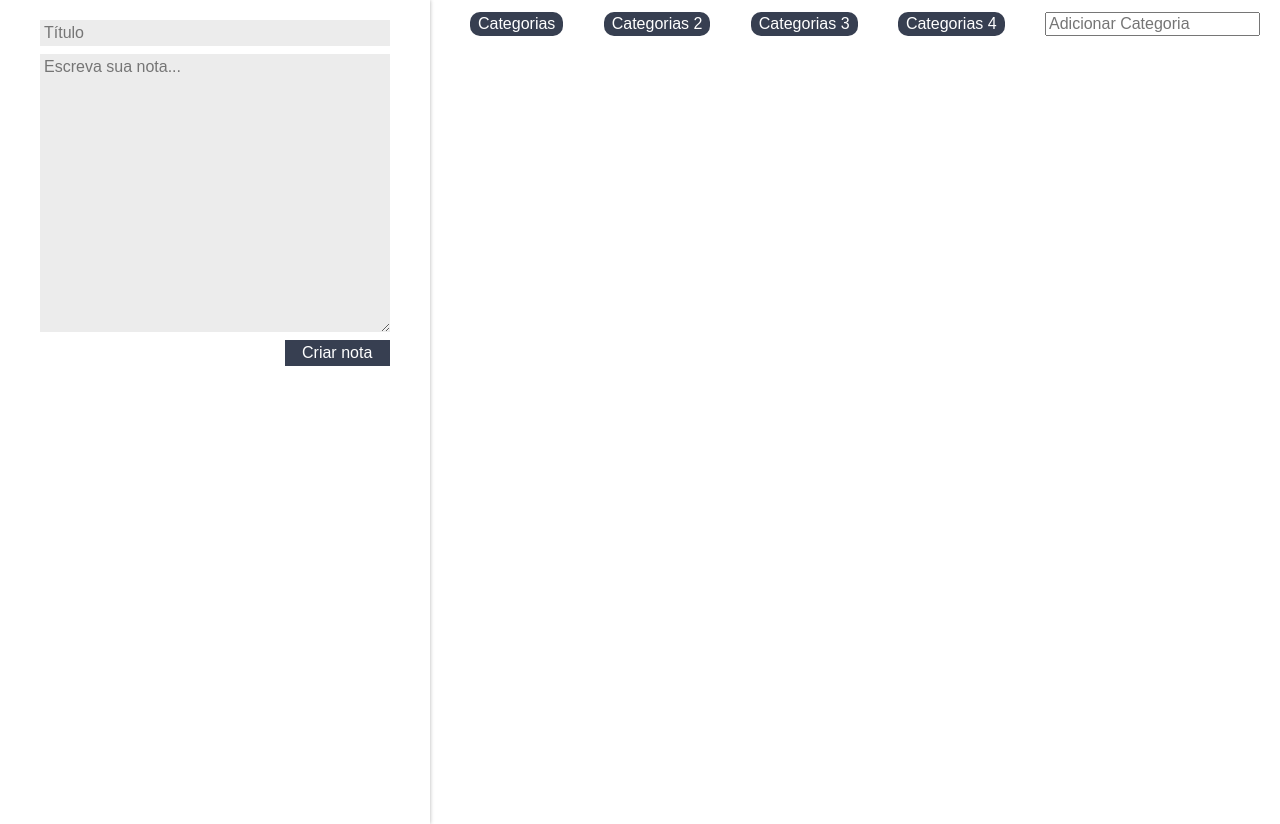
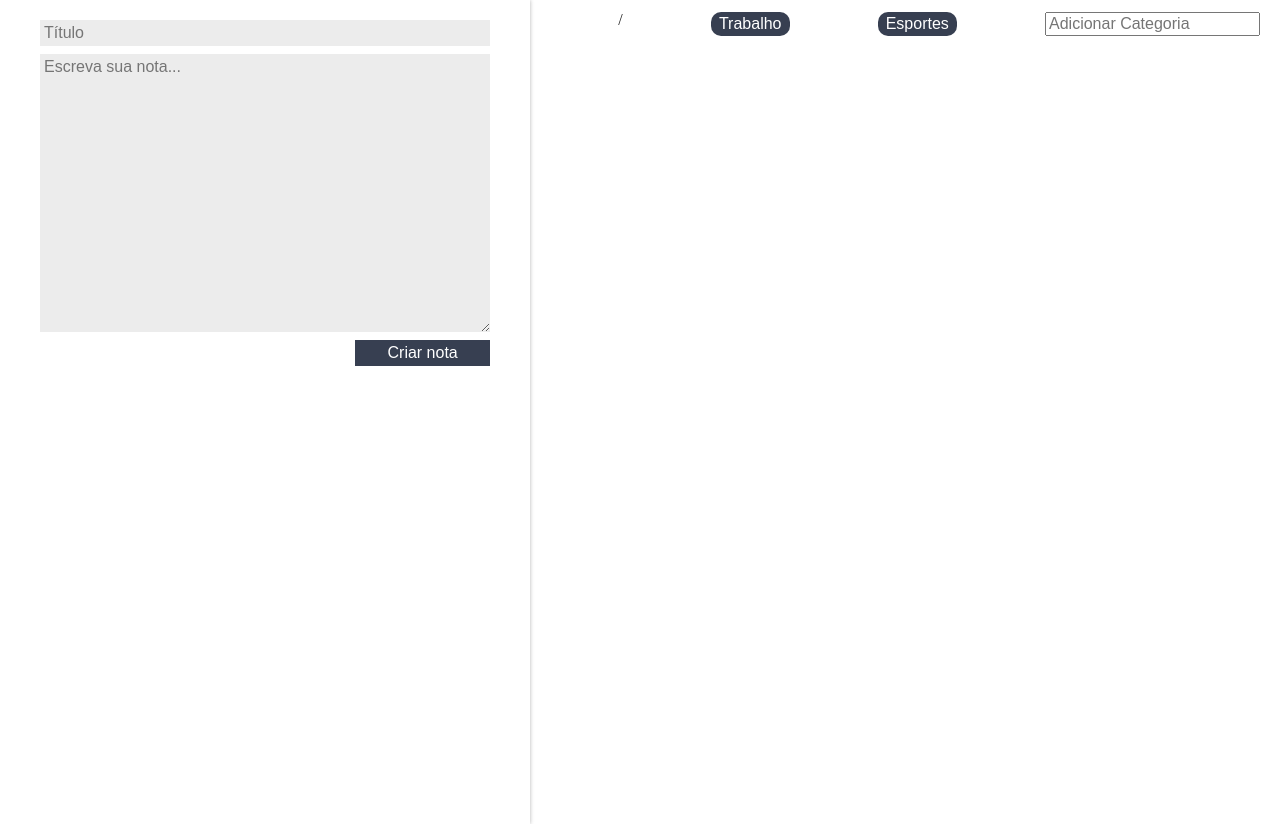
Before and after one commit to luan-u/tutorial-alura-ceep, a React (Create React App) app: page / in a window 1280 px wide. Built offline with nearby package versions, Linux system fonts and the light colour scheme.

Commit message:
added support for dynamic category creation

```diff
--- a/src/App.js
+++ b/src/App.js
@@ -13,8 +13,14 @@ class App extends Component{
     super();
     this.state = {
       notas: [],
-      categorias: []
+      categorias: ["Trabalho", "Esportes"]
     }
+  }
+
+  adicionarCategoria(nomeCategoria){
+    const novoArrayCategorias = [...this.state.categorias, nomeCategoria];
+    const novoEstado = {...this.state, categorias:novoArrayCategorias};
+    this.setState(novoEstado);
   }
 
   criarNota(titulo, texto){
@@ -38,14 +44,14 @@ class App extends Component{
       <section className="conteudo">
         <FormularioCadastro criarNota={this.criarNota.bind(this)}/>
         <main className="conteudo-principal">
-          <ListaDeCategorias />
+          <ListaDeCategorias
+            adicionarCategoria={this.adicionarCategoria.bind(this)}
+            categorias={this.state.categorias} />
 
           <ListaDeNotas
           apagarNota={this.deletarNota.bind(this)}
           notas={this.state.notas}/>
         </main>
-
-
 
       </section>
 
--- a/src/components/ListaDeCategorias/ListaDeCategorias.jsx
+++ b/src/components/ListaDeCategorias/ListaDeCategorias.jsx
@@ -6,18 +6,18 @@ class ListaDeCategorias extends Component {
 
     _handleEventoInput(e){
         if(e.key === "Enter"){
-            console.log("adicionar categoria");
+            let valorCategoria = e.target.value;
+            this.props.adicionarCategoria(valorCategoria);
         }
     }
 
     render(){
         return(
             <section className="lista-categorias">
-                <ul className="lista-categorias_lista">
-                    <li className="lista-categorias_item">Categorias</li>
-                    <li className="lista-categorias_item">Categorias 2</li>
-                    <li className="lista-categorias_item">Categorias 3</li>
-                    <li className="lista-categorias_item">Categorias 4</li>
+                <ul className="lista-categorias_lista">/
+                    {this.props.categorias.map((categoria, index) => {
+                        return <li key={index} className="lista-categorias_item">{categoria}</li>
+                    })}
                 </ul>
                 <input
                     type="text"
```
